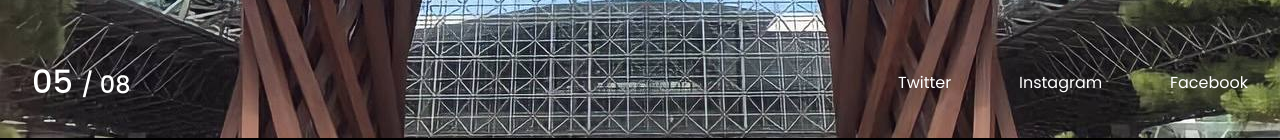
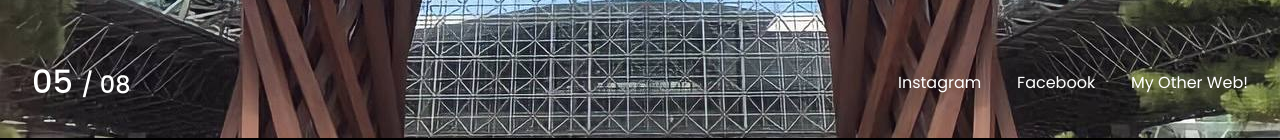
Before and after one commit to Dareean/dareen, a plain HTML site: page index.html in a window 1280 px wide. Shown: the part 662-802 px from the top of the page. Drawn offline with nearby package versions, Linux system fonts and the light colour scheme.

Commit message:
Add files via upload

```diff
--- a/index.html
+++ b/index.html
@@ -28,9 +28,9 @@
         <div class="header-bottom">
             <p class="today-date">05 <span>/ 08</span></p>
             <ul class="social-media">
-                <li><a href="https://twitter.com/kamekooodesu">Twitter</a></li>
                 <li><a href="https://www.instagram.com/darenrafi/">Instagram</a></li>
                 <li><a href="https://web.facebook.com/dareean.mardin/">Facebook</a></li>
+                <li><a href="https://dareean.github.io/">My Other Web!</a></li>
             </ul>
         </div>
     </header>
```
